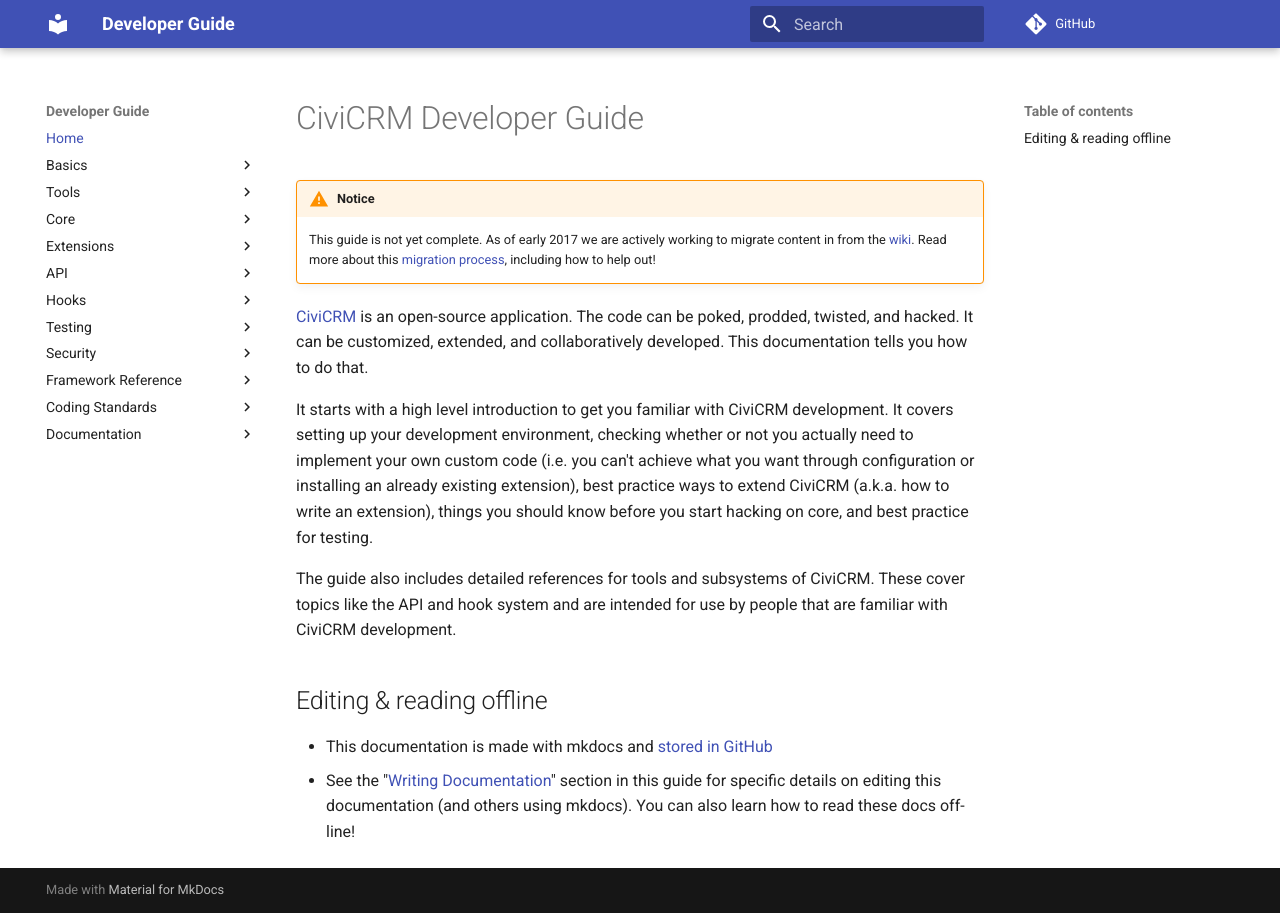
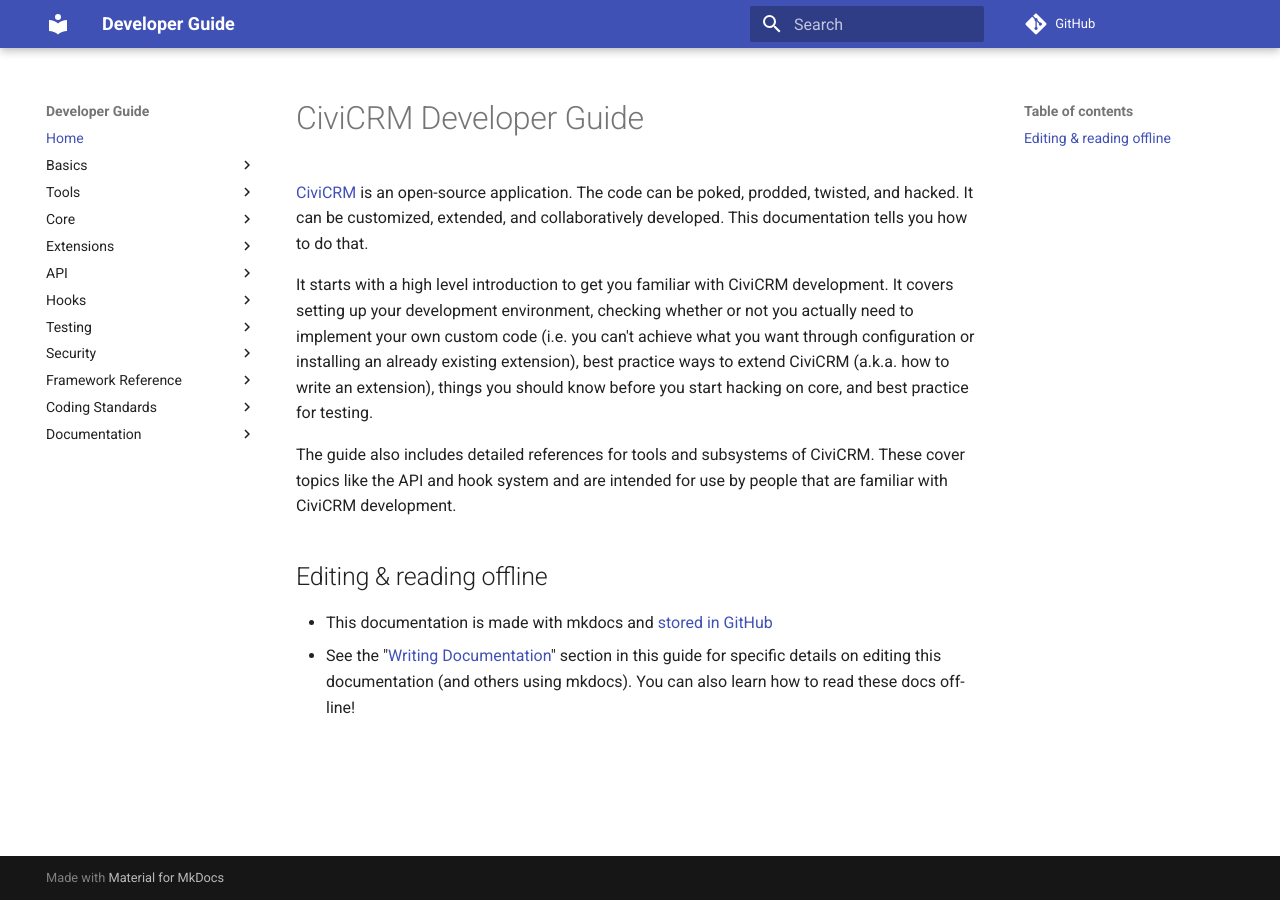
Before and after one commit to civicrm/civicrm-dev-docs, an MkDocs documentation site: the page built from docs/index.md, in a window 1280 px wide. Built offline with MkDocs 1.6.1 and Material for MkDocs 9.7.7, drawn with Linux system fonts in a browser that asks for light colours; comment, search, counter and statistics services are not loaded; old or Windows-style settings are respelled for this version of MkDocs.

Commit message:
Remove notice about wiki content migration

```diff
--- a/docs/index.md
+++ b/docs/index.md
@@ -1,14 +1,4 @@
 # CiviCRM Developer Guide
-
-!!! warning "Notice"
-    This guide is not yet complete.
-    As of early 2017 we are actively working to migrate content in from the
-    [wiki]. Read more about this [migration process][migration], including how
-    to help out!
-
-[wiki]: http://wiki.civicrm.org/confluence/display/CRMDOC/Develop
-[migration]: https://wiki.civicrm.org/confluence/display/CRMDOC/Content+migration+from+wiki+to+Developer+Guide
-
 
 [CiviCRM](https://civicrm.org) is an open-source application. The code can be
 poked, prodded, twisted, and hacked. It can be customized, extended, and
```
